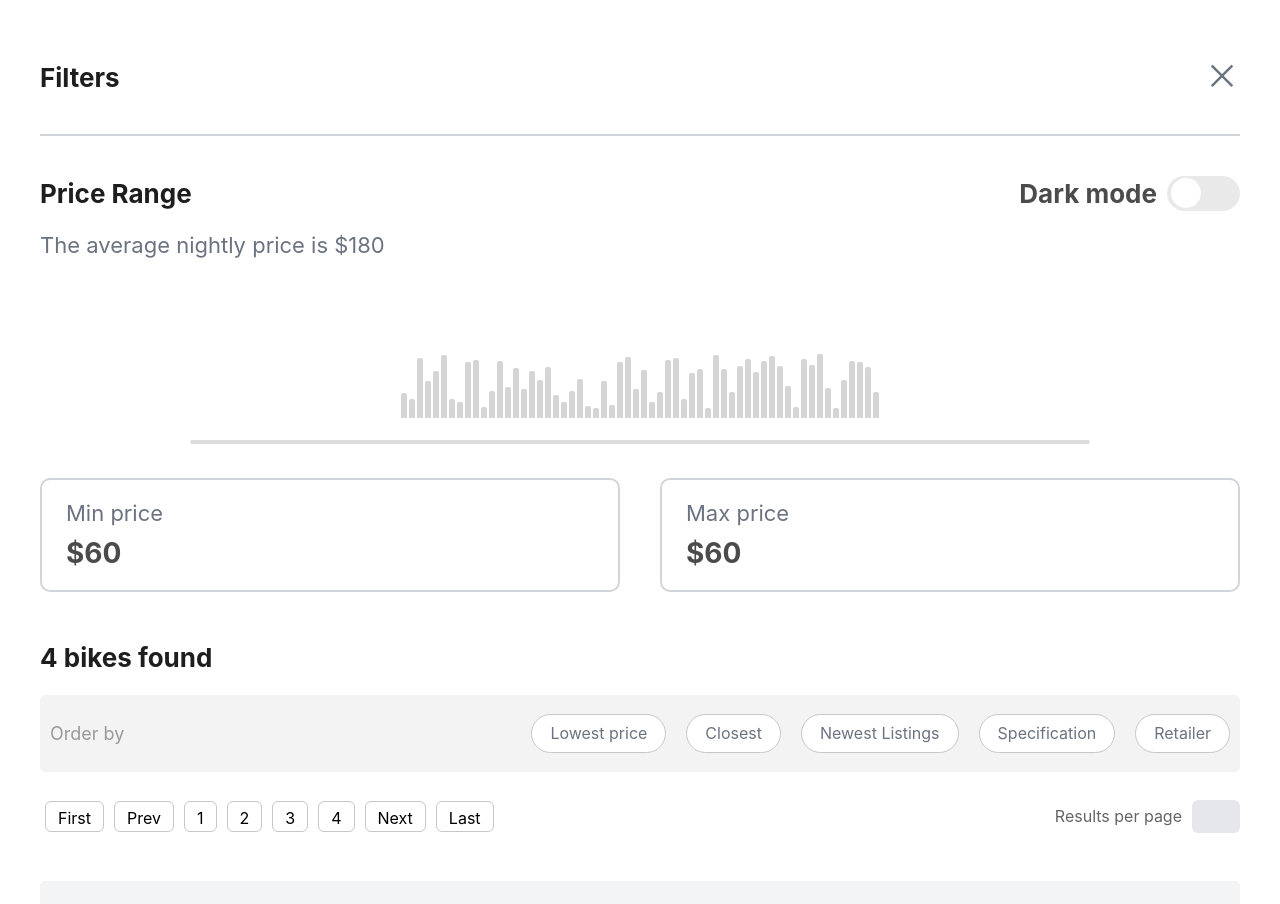
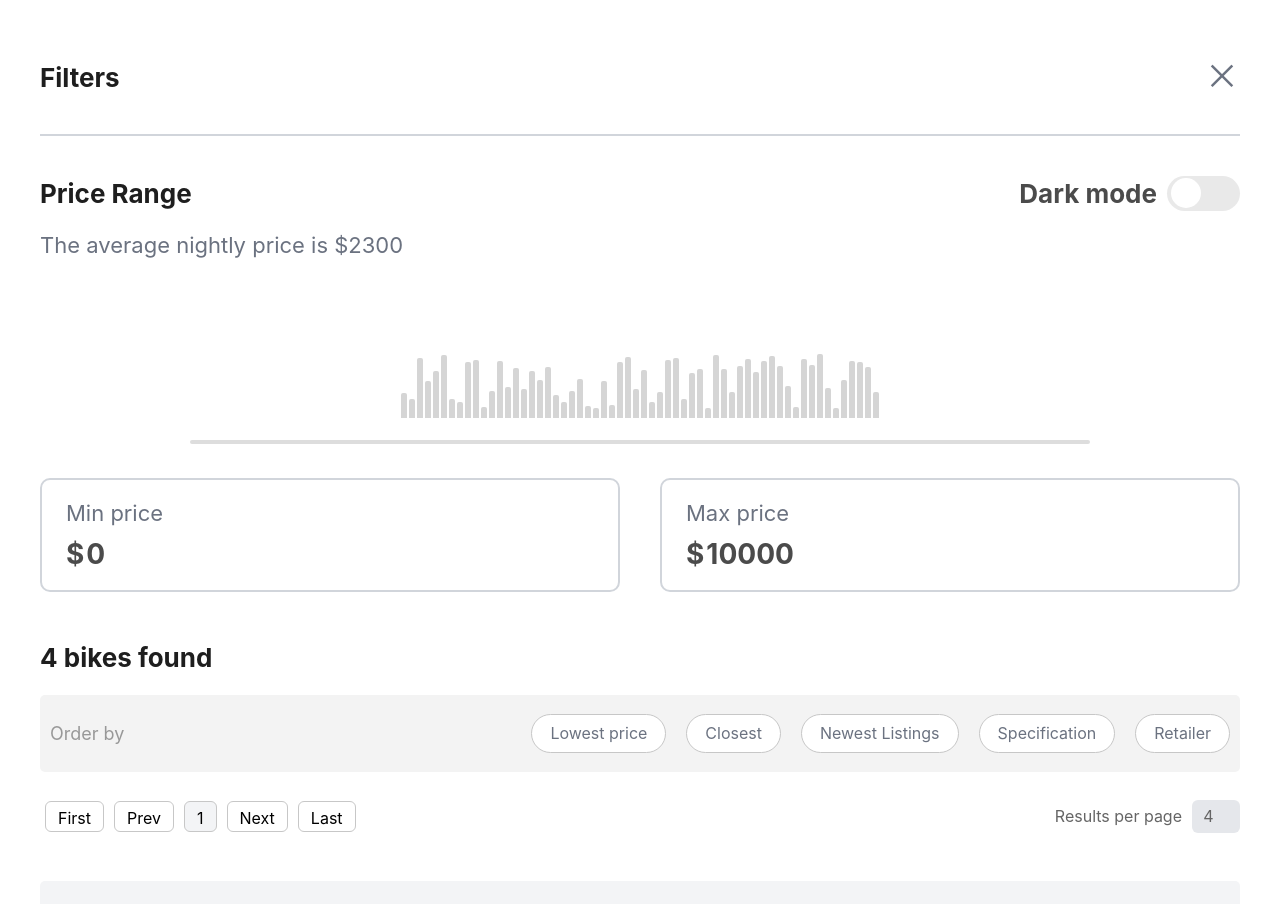
Before and after one commit to nastia7408/testTask, a React (Vite) app: page / in a window 1280 px wide. Shown: the top 904 px of the page. Built offline with nearby package versions, Linux system fonts and the light colour scheme.

Commit message:
Add pages and sorting by price

```diff
--- a/src/App.tsx
+++ b/src/App.tsx
@@ -3,24 +3,12 @@ import './App.css'
 import Dropdown from './Dropdown'
 
 function App() {
-  const [value, setValue] = useState(10);
   const [dark, setDark] = useState(false);
   const [specOpen, setSpecOpen] = useState(false);
   const [selectedSpecs, setSelectedSpecs] = useState<string[]>([]);
+  const [filter, setFilter] = useState<string | null>(null);
 
   const specs = ["Road / Racing", "Electric / e-Bike", "Mountain / Trail", "Gravel / Adventure", "Hubrid / Commuter"];
-
-
-  const handleChange = (e: React.ChangeEvent<HTMLInputElement>) => {
-    setValue(Number(e.target.value));
-  };
-
-
-  const toggleDark = () => {
-    setDark(!dark);
-    document.body.classList.toggle("dark-mode", !dark);
-  };
-
 
   const [bikes] = useState([
     { type: ["Road / Racing"], name: "Cube Reaction Pro", city: "Kyiv", price: 2500 },
@@ -29,21 +17,55 @@ function App() {
     { type: ["Road / Racing"], name: "Scott Scale 960", city: "Kharkiv", price: 2700 },
   ]);
 
+  const [minPrice, setMinPrice] = useState<number | undefined>(0);
+  const [maxPrice, setMaxPrice] = useState<number | undefined>(10000);
 
-  const [filter, setFilter] = useState<string | null>(null);
+  const [currentPage, setCurrentPage] = useState(1);
+  const [itemsPerPage, setItemsPerPage] = useState(4);
+
+  const toggleDark = () => {
+    setDark(!dark);
+    document.body.classList.toggle("dark-mode", !dark);
+  };
+
+  const toggleSpec = () => setSpecOpen(prev => !prev);
+
+  const toggleSpecItem = (item: string) => {
+    setSelectedSpecs(prev =>
+      prev.includes(item) ? prev.filter(i => i !== item) : [...prev, item]
+    );
+    setCurrentPage(1);
+  };
+
+  const handleFilterClick = (type: string) => {
+    setFilter(prev => (prev === type ? null : type));
+    setCurrentPage(1);
+  };
+
+  const handleMinPriceChange = (e: React.ChangeEvent<HTMLInputElement>) => {
+    setMinPrice(Number(e.target.value));
+    setCurrentPage(1);
+  };
+
+  const handleMaxPriceChange = (e: React.ChangeEvent<HTMLInputElement>) => {
+    setMaxPrice(Number(e.target.value));
+    setCurrentPage(1);
+  };
+
+  const handleItemsPerPageChange = (e: React.ChangeEvent<HTMLInputElement>) => {
+    const value = Number(e.target.value);
+    if (value > 0) setItemsPerPage(value);
+    setCurrentPage(1);
+  };
 
 
-  const handleFilterClick = (type: string) => {
+  const filteredBikes = bikes.filter(bike => {
+    const matchesSpec = selectedSpecs.length === 0 || bike.type.some(spec => selectedSpecs.includes(spec));
+    const matchesPrice = (minPrice === undefined || bike.price >= minPrice) &&
+      (maxPrice === undefined || bike.price <= maxPrice);
+    return matchesSpec && matchesPrice;
+  });
 
-    setFilter((prev) => (prev === type ? null : type));
-  };
-  const filteredBikes = bikes.filter(bike => {
-
-    if (selectedSpecs.length > 0) {
-      return bike.type.some(spec => selectedSpecs.includes(spec));
-    }
-    return true;
-  });
 
   const sortedBikes = filter === "price"
     ? [...filteredBikes].sort((a, b) => a.price - b.price)
@@ -51,12 +73,16 @@ function App() {
       ? []
       : filteredBikes;
 
-  const toggleSpec = () => setSpecOpen(prev => !prev);
+  const totalPages = Math.ceil(sortedBikes.length / itemsPerPage);
+  const paginatedBikes = sortedBikes.slice(
+    (currentPage - 1) * itemsPerPage,
+    currentPage * itemsPerPage
+  );
 
-  const toggleSpecItem = (item: string) => {
-    setSelectedSpecs(prev =>
-      prev.includes(item) ? prev.filter(i => i !== item) : [...prev, item]
-    );
+  const goToPage = (page: number) => {
+    if (page < 1) page = 1;
+    if (page > totalPages) page = totalPages;
+    setCurrentPage(page);
   };
 
 
@@ -81,7 +107,12 @@ function App() {
                 </div>
               </div>
             </div>
-            <p>The average nightly price is $180</p>
+            <p>
+              The average nightly price is $
+              {filteredBikes.length > 0
+                ? Math.round(filteredBikes.reduce((sum, bike) => sum + bike.price, 0) / filteredBikes.length)
+                : 0}
+            </p>
             <div className="histogram-container">
               <div className="bars">
                 {Array.from({ length: 60 }).map((_, i) => (
@@ -106,11 +137,23 @@ function App() {
           <div className="conteinerprice">
             <div className="price">
               <p className="pricetext">Min price</p>
-              <p className="priceamount">$60</p>
+              <span className="currency">$</span>
+              <input
+                type="number"
+                value={minPrice}
+                onChange={(e) => setMinPrice(Number(e.target.value))}
+                className="priceamount-input"
+              />
             </div>
             <div className="price">
               <p className="pricetext">Max price</p>
-              <p className="priceamount">$60</p>
+              <span className="currency">$</span>
+              <input
+                type="number"
+                value={maxPrice}
+                onChange={(e) => setMaxPrice(Number(e.target.value))}
+                className="priceamount-input"
+              />
             </div>
           </div>
         </section>
@@ -172,25 +215,34 @@ function App() {
           </div>
           <div className="pagesblock">
             <div className="pages">
-              <button>First</button>
-              <button>Prev</button>
-              <button>1</button>
-              <button>2</button>
-              <button>3</button>
-              <button>4</button>
-              <button>Next</button>
-              <button>Last</button>
+              <button onClick={() => goToPage(1)}>First</button>
+              <button onClick={() => goToPage(currentPage - 1)}>Prev</button>
+              {Array.from({ length: totalPages }, (_, i) => (
+                <button
+                  key={i + 1}
+                  className={currentPage === i + 1 ? "active" : ""}
+                  onClick={() => goToPage(i + 1)}
+                >
+                  {i + 1}
+                </button>
+              ))}
+              <button onClick={() => goToPage(currentPage + 1)}>Next</button>
+              <button onClick={() => goToPage(totalPages)}>Last</button>
             </div>
             <div className="pagesrange">
               <p>Results per page</p>
-              <input type="number" name="number" />
+              <input
+                type="number"
+                value={itemsPerPage}
+                onChange={handleItemsPerPageChange}
+                min={1}
+              />
             </div>
+          </div>
 
-
-          </div>
           <div className="listbikes">
             {sortedBikes.length > 0 ? (
-              sortedBikes.map((bike) => (
+              paginatedBikes.map((bike) => (
                 <article className="bikescard" key={bike.name}>
                   <div className="textblock">
                     <p className="biketype">{bike.type}</p>
--- a/src/index.css
+++ b/src/index.css
@@ -97,12 +97,28 @@ p {
   color: #6b7280;
   margin: 20px 14px 0px 24px;
 }
-.priceamount {
+.currency {
   font-family: "Inter", sans-serif;
   font-size: 28px;
   color: #4b4b4b;
   font-weight: bold;
-  margin: 10px 14px 14px 24px;
+  margin: 10px 0px 14px 24px;
+}
+.priceamount-input {
+  border: none;
+  outline: none;
+  background: none;
+  width: auto;
+  font-family: "Inter", sans-serif;
+  font-size: 28px;
+  color: #4b4b4b;
+  font-weight: bold;
+  margin: 10px 14px 14px 0px;
+}
+.priceamount-input::-webkit-outer-spin-button,
+.priceamount-input::-webkit-inner-spin-button {
+  -webkit-appearance: none;
+  margin: 0;
 }
 
 body.dark-mode {
@@ -243,10 +259,14 @@ body.dark-mode {
     font-size: 16px;
     color: #6b7280;
   }
+  button:hover {
+    background-color: #777777;
+    color: #e1e1e1;
+  }
 }
 .categoryblock button.active {
-  background-color: #d1d5db;
-  color: #000000;
+  background-color: #777777;
+  color: #e1e1e1;
   border: 1px solid #a1a1a1;
 }
 .nobikes {
@@ -314,6 +334,9 @@ body.dark-mode {
     padding: 6px 12px;
     text-align: center;
   }
+  button:hover {
+    background-color: #f3f4f6;
+  }
 }
 .pagesrange {
   display: flex;
@@ -338,6 +361,10 @@ body.dark-mode {
     text-align: center;
     border: none;
   }
+}
+.pagesblock button.active {
+  background-color: #f3f4f6;
+  color: #000000;
 }
 
 /* BIKES CARD*/
```
